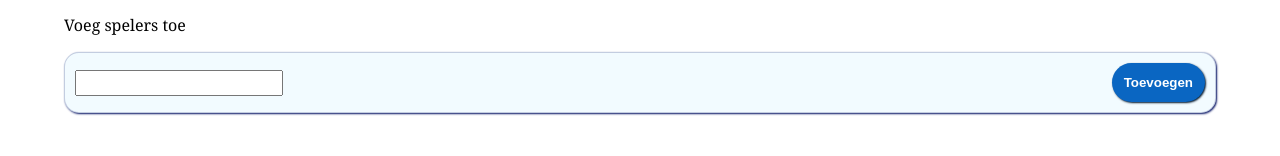
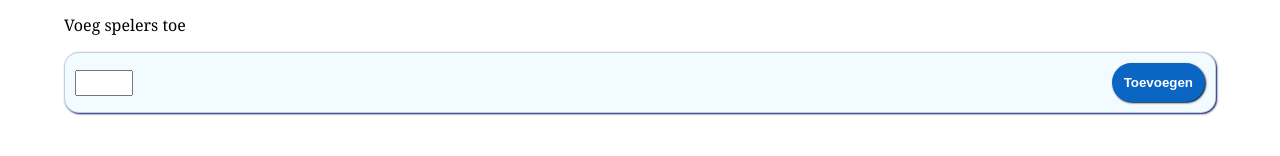
Before and after one commit to AntonBies/luuk-discgolf, a React (Create React App) app: page / in a window 1280 px wide. Shown: the part 142-298 px from the top of the page. Built offline with nearby package versions, Linux system fonts and the light colour scheme.

Commit message:
Revert "Forgotten file"
This reverts commit c248aca371af73e9908d35045da6fa664664f3fa.

```diff
--- a/src/components/hole/Hole.css
+++ b/src/components/hole/Hole.css
@@ -3,7 +3,7 @@ img {
   width: 100%;
 }
 
-input.input-score {
+input {
   max-width: 50px;
 }
 
```
